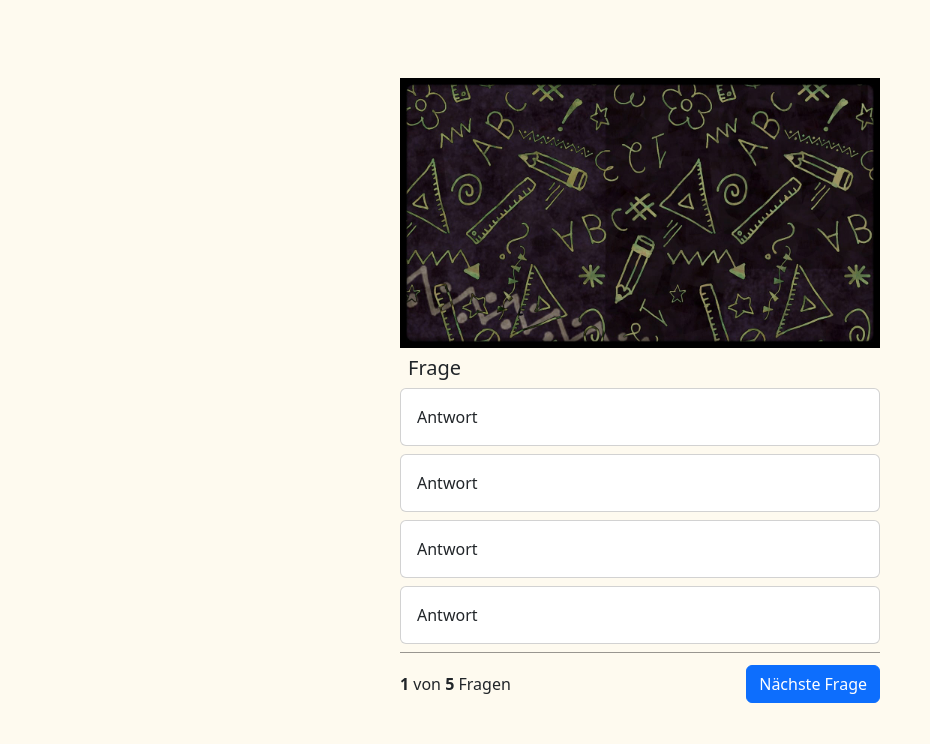
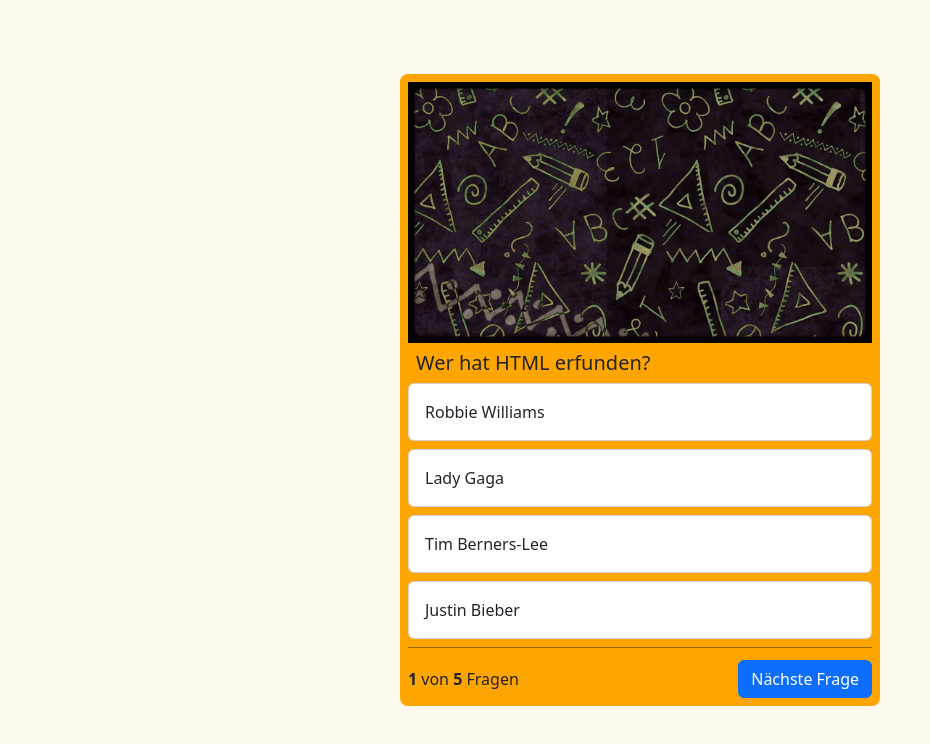
Before and after one commit to Taschenkeks/QuizApp, a plain HTML site: page index.html in a window 1280 px wide. Shown: the part 60-804 px from the top of the page, without its empty margins (0-930 px from the left). Drawn offline with nearby package versions, Linux system fonts and the light colour scheme.

Commit message:
Css Changes

```diff
--- a/index.html
+++ b/index.html
@@ -7,6 +7,7 @@
     <style></style>
     <link rel="stylesheet" href="style.css">
     <script src="script.js"></script>
+    <title>QuizApp</title>
 
     <!--Bootstrapfiles-->
     <link href="https://cdn.jsdelivr.net/npm/bootstrap@5.3.2/dist/css/bootstrap.min.css" rel="stylesheet"
@@ -17,7 +18,7 @@
 
 </head>
 
-<body>
+<body onload="init()">
 
     <nav class="navbar bg-body-tertiary">
         <div class="container-fluid">
@@ -30,34 +31,34 @@
         <div class="quiz-card" >
             <img src="./img/backround.jpg" class="card-img-top">
             <div class="card-body">
-                <h5 class="card-title">Frage</h5>
+                <h5 class="card-title" id="questiontext">Frage</h5>
 
-                <div class="card mb-2">
-                    <div class="card-body">
+                <div class="card answerCard mb-2" onclick="answer('answer_1')">
+                    <div class="card-body" id="answer_1">
                         Antwort
                     </div>
                 </div>
 
-                <div class="card mb-2">
-                    <div class="card-body">
+                <div class="card answerCard mb-2" onclick="answer('answer_2')">
+                    <div class="card-body" id="answer_2">
                         Antwort
                     </div>
                 </div>
 
-                <div class="card mb-2">
-                    <div class="card-body">
+                <div class="card answerCard mb-2" onclick="answer('answer_3')">
+                    <div class="card-body" id="answer_3">
                         Antwort
                     </div>
                 </div>
 
-                <div class="card mb-2">
-                    <div class="card-body">
+                <div class="card answerCard mb-2" onclick="answer('answer_4')">
+                    <div class="card-body" id="answer_4">
                         Antwort
                     </div>
                 </div>
 
                 <div class="question-footer">
-                   <div><b>1</b> von <b>5</b> Fragen </div>
+                   <div><b>1</b> von <b id="quizlength">5</b> Fragen </div>
 
                     <button class="btn btn-primary">Nächste Frage</button>
                 </div>
--- a/script.js
+++ b/script.js
@@ -40,3 +40,23 @@
         "right_answer" : 2
     },
 ];
+
+let currentQuestion = 0;
+
+function init(){
+    document.getElementById('quizlength').innerHTML = questions.length;
+
+    showQuestion()
+
+}
+
+function showQuestion(){
+    let question = questions[currentQuestion];
+
+    document.getElementById('questiontext').innerHTML = question['question'];
+    document.getElementById('answer_1').innerHTML = question['answer_1'];
+    document.getElementById('answer_2').innerHTML = question['answer_2'];
+    document.getElementById('answer_3').innerHTML = question['answer_3'];
+    document.getElementById('answer_4').innerHTML = question['answer_4'];
+
+}
--- a/style.css
+++ b/style.css
@@ -9,10 +9,14 @@
    display: flex;
    justify-content: center;
    align-items: center;
+
 }
 
 .quiz-card{
    width: 30rem;
+   background-color: orange;
+   border-radius: 8px;
+   padding: 8px;
 
 }
 
@@ -29,3 +33,9 @@
    padding: 8px;
 
 }
+
+.answerCard:hover{
+   cursor: pointer;
+   background-color: rgba(0, 0, 0, 0.1);
+
+}
```
